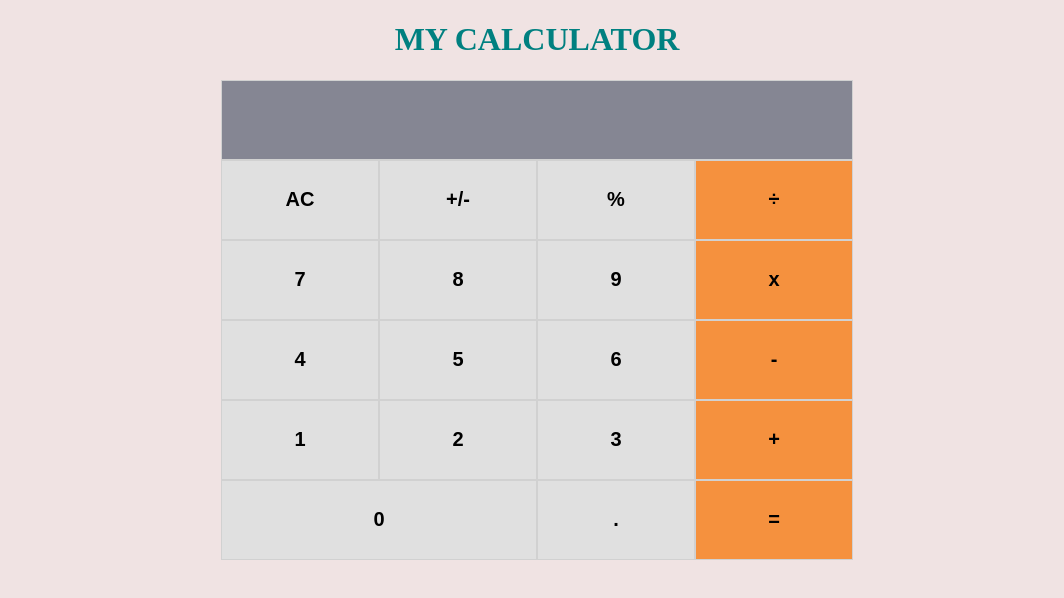
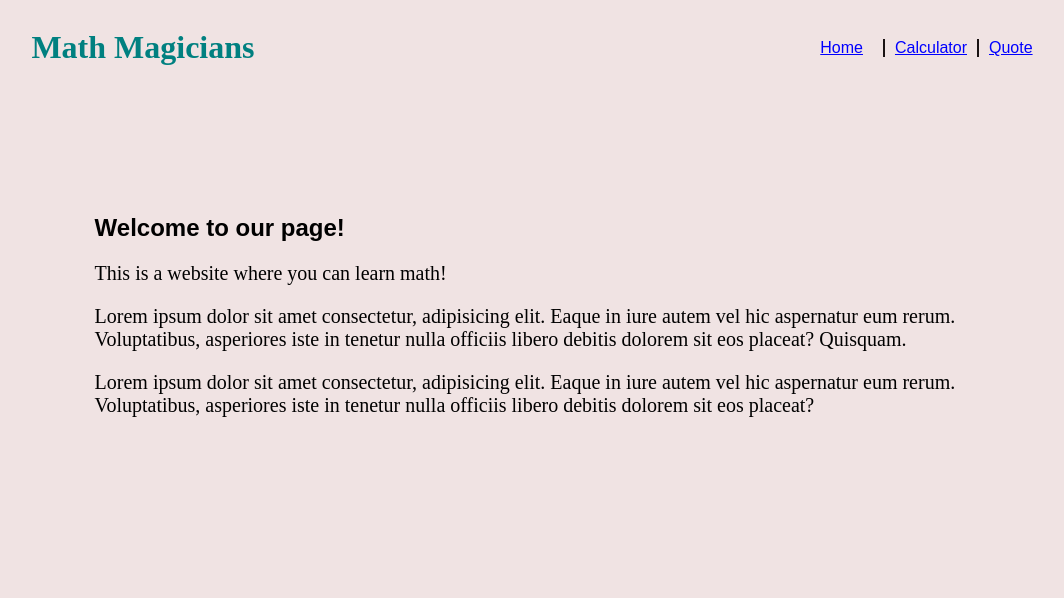
Before and after one commit to yusufnviiri/math, a React (Create React App) app: page /home in a window 1280 px wide. Shown: the top 598 px of the page, without its empty margins (103-1167 px from the left). Built offline with nearby package versions, Linux system fonts and the light colour scheme.

Commit message:
Create routes

```diff
--- a/package.json
+++ b/package.json
@@ -10,6 +10,7 @@
     "prop-types": "^15.8.1",
     "react": "^18.1.0",
     "react-dom": "^18.1.0",
+    "react-router-dom": "^6.3.0",
     "react-scripts": "5.0.1",
     "web-vitals": "^2.1.4"
   },
--- a/src/App.js
+++ b/src/App.js
@@ -1,24 +1,24 @@
-import React, { Component } from 'react';
+import React from 'react';
+
+import {
+  Routes,
+  Route,
+} from 'react-router-dom'; import Home from './pages/Home';
+import Quote from './pages/Quote';
 import Calculator from './components/calculator';
+import Navbar from './pages/Navbar';
 
-class App extends Component {
-  constructor(props) {
-    super(props);
-
-    this.state = {
-
-    };
-  }
-
-  render() {
-    return (
-      <div className="App">
-        <h1>MY CALCULATOR</h1>
-        <Calculator />
-
-      </div>
-    );
-  }
+function App() {
+  return (
+    <>
+      <Navbar />
+      <Routes>
+        <Route path="/quote" element={<Quote />} />
+        <Route path="/calculator" element={<Calculator />} />
+        <Route path="/home" element={<Home />} />
+      </Routes>
+    </>
+  );
 }
 
 export default App;
--- a/src/components/calculator.js
+++ b/src/components/calculator.js
@@ -26,7 +26,10 @@ render() {
   const { total, next, operation } = this.state;
 
   return (
+    <div className="wrapper">
+      <p>Let&apos;s do some Math</p>
       <div className="container">
+
         <button type="button" className="row">
           {total || ''}
           {operation || ''}
@@ -59,6 +62,8 @@ render() {
         <button type="button" onClick={this.clickFunction} name="=" className="calc">=</button>
 
       </div>
+    </div>
+
   );
 }
 }
--- a/src/index.css
+++ b/src/index.css
@@ -6,6 +6,7 @@ h1 {
 
 body {
   background-color: #f0e3e3;
+  font-family: sans-serif;
 }
 
 .container {
@@ -44,3 +45,72 @@ button {
   font-size: 20px;
   font-weight: 600;
 }
+
+.wrapper {
+  display: flex;
+  flex-direction: row;
+  width: 80%;
+  margin: auto;
+}
+
+.homepage {
+  width: 70%;
+  margin: auto;
+}
+
+.homepage p {
+  text-align: left;
+  font-size: 20px;
+  font-family: cursive;
+}
+
+.quote {
+  width: 80%;
+  margin: auto;
+  text-align: left;
+  font-size: 15px;
+  font-family: cursive;
+}
+
+.navBar {
+  display: flex;
+  flex-direction: row;
+  justify-content: space-between;
+  align-items: center;
+  width: 80%;
+  margin: auto;
+  margin-bottom: 10%;
+}
+
+.navBar ul {
+  display: flex;
+  flex-direction: row;
+  justify-content: space-between;
+}
+
+.navBar li {
+  list-style: none;
+  border-right: 2px solid #1a1313;
+}
+
+.navBar li:first-child {
+  padding-right: 10px;
+}
+
+.navBar li:last-child {
+  border-right: none;
+}
+
+.navBar li :nth-child(1) {
+  border-right: none;
+  padding-left: 10px;
+  padding-right: 10px;
+}
+
+.navBar li a {
+  color: blue;
+}
+
+.navBar li a:hover {
+  color: rgb(90, 205, 142);
+}
--- a/src/index.js
+++ b/src/index.js
@@ -1,11 +1,14 @@
 import React from 'react';
 import ReactDOM from 'react-dom/client';
+import { BrowserRouter } from 'react-router-dom';
 import './index.css';
 import App from './App';
 
 const root = ReactDOM.createRoot(document.getElementById('root'));
 root.render(
   <React.StrictMode>
-    <App />
+    <BrowserRouter>
+      <App />
+    </BrowserRouter>
   </React.StrictMode>,
 );
--- /dev/null
+++ b/src/pages/Home.js
@@ -0,0 +1,26 @@
+import React from 'react';
+
+export default function Home() {
+  return (
+    <div className="homepage">
+
+      <h2>Welcome to our page!</h2>
+      <p>This is a website where you can learn math!</p>
+      <p>
+        {' '}
+
+        Lorem ipsum dolor sit amet consectetur, adipisicing elit. Eaque in
+        iure autem vel hic aspernatur eum rerum. Voluptatibus, asperiores iste
+        in tenetur nulla officiis libero debitis dolorem sit eos placeat?
+        Quisquam.
+
+      </p>
+      <p>
+        Lorem ipsum dolor sit amet consectetur, adipisicing elit. Eaque in
+        iure autem vel hic aspernatur eum rerum. Voluptatibus, asperiores iste
+        in tenetur nulla officiis libero debitis dolorem sit eos placeat?
+      </p>
+      {' '}
+    </div>
+  );
+}
--- /dev/null
+++ b/src/pages/Navbar.js
@@ -0,0 +1,38 @@
+import React from 'react';
+import { Link } from 'react-router-dom';
+
+function Navbar() {
+  const links = [
+    {
+      id: 1,
+      path: '/home',
+      text: 'Home',
+    },
+    {
+      id: 2,
+      path: '/calculator',
+      text: 'Calculator',
+    },
+    {
+      id: 3,
+      path: '/quote',
+      text: 'Quote',
+    },
+  ];
+  return (
+    <div className="navBar">
+      <h1 className="heading">Math Magicians</h1>
+      <nav>
+        <ul>
+          {links.map((link) => (
+            <li key={link.id}>
+              <Link to={link.path}>{link.text}</Link>
+            </li>
+          ))}
+        </ul>
+      </nav>
+    </div>
+  );
+}
+
+export default Navbar;
--- /dev/null
+++ b/src/pages/Quote.js
@@ -0,0 +1,16 @@
+import React from 'react';
+
+function Quote() {
+  return (
+    <div className="quote">
+
+      <p className="quote">
+        Mathematics is not about,numbers,equations,computations,
+        or algorithms.It is about understanding.-William Paul Thurston
+      </p>
+
+    </div>
+  );
+}
+
+export default Quote;
```
Also changed, not shown: 2 other files (tests, documents, lock files or other folders). Lines whose indentation alone changed are shown as unchanged.
